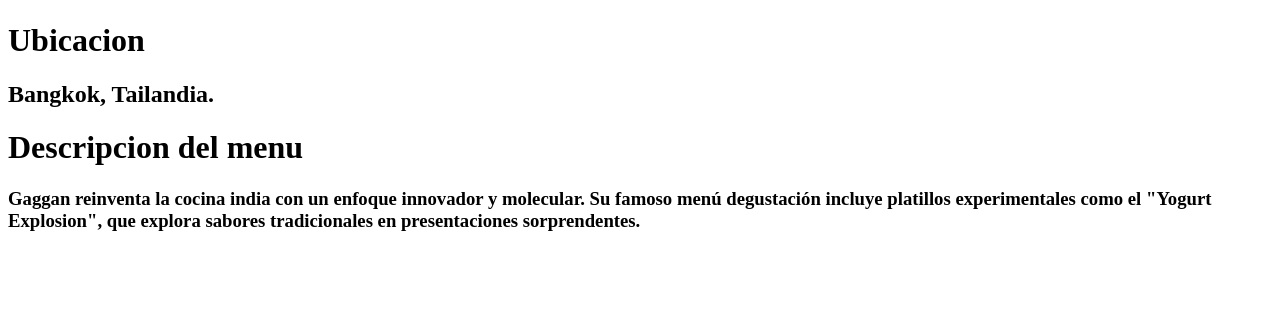
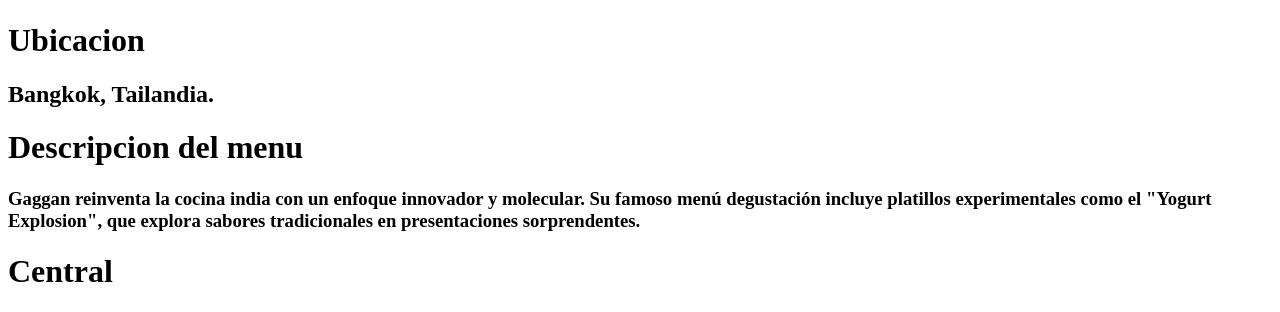
Before and after one commit to Edmilson-Reales-Valencia/Restaurante, a plain HTML site: page index.html in a window 1280 px wide. Shown: the part 1198-1510 px from the top of the page. Before the commit the page ends 1448 px from the top, so only its background shows below. Drawn offline with Linux system fonts and the light colour scheme.

Commit message:
Cuarto Restro

```diff
--- a/index.html
+++ b/index.html
@@ -25,6 +25,7 @@
     <h1>Descripcion del menu</h1>
     <h3>Gaggan reinventa la cocina india con un enfoque innovador y molecular. Su famoso menú degustación incluye platillos experimentales como el "Yogurt Explosion", que explora sabores tradicionales en presentaciones sorprendentes.
     </h3>
+    <h1>Central</h1>
 
 </body>
 </html>
```
